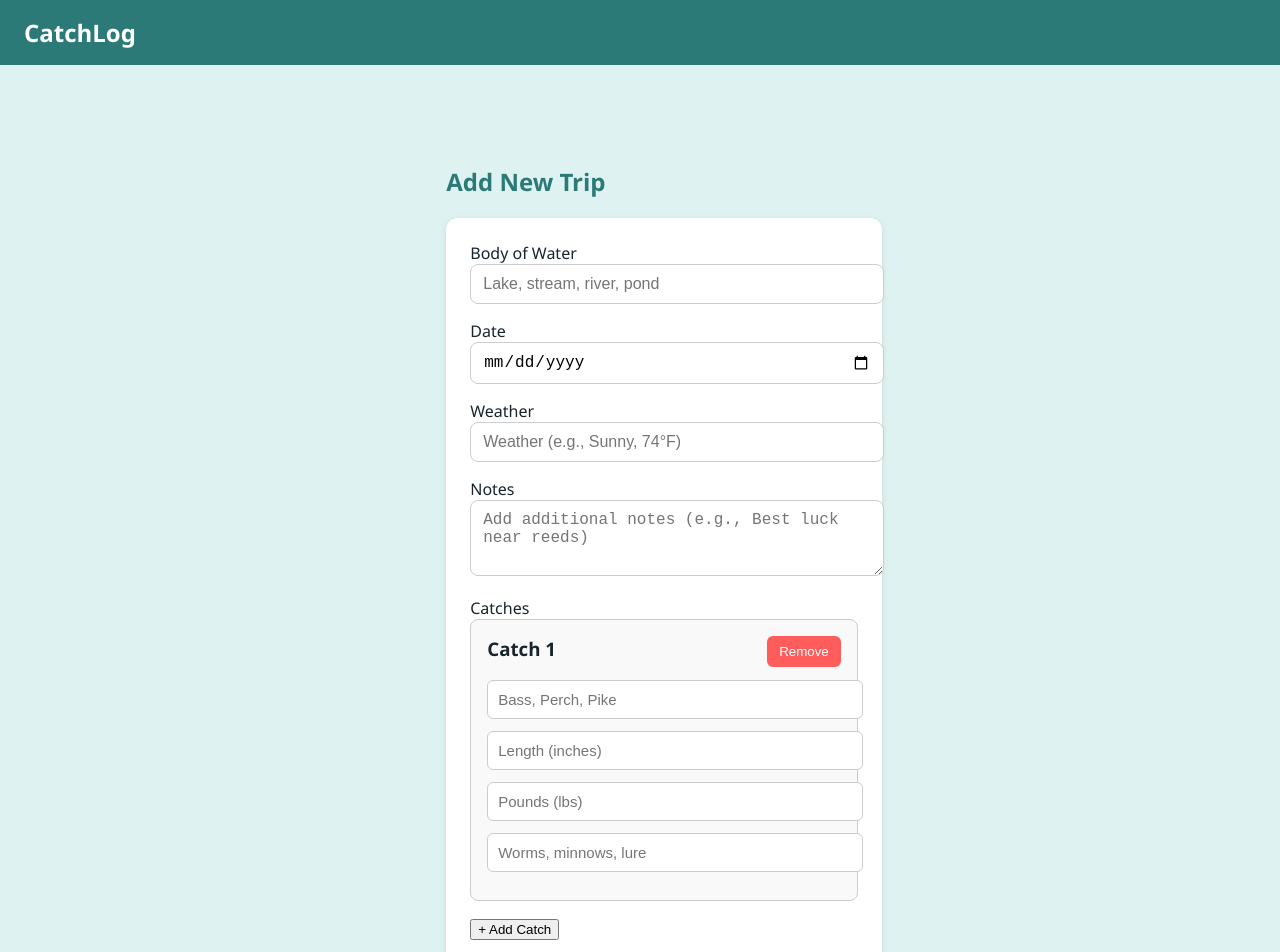
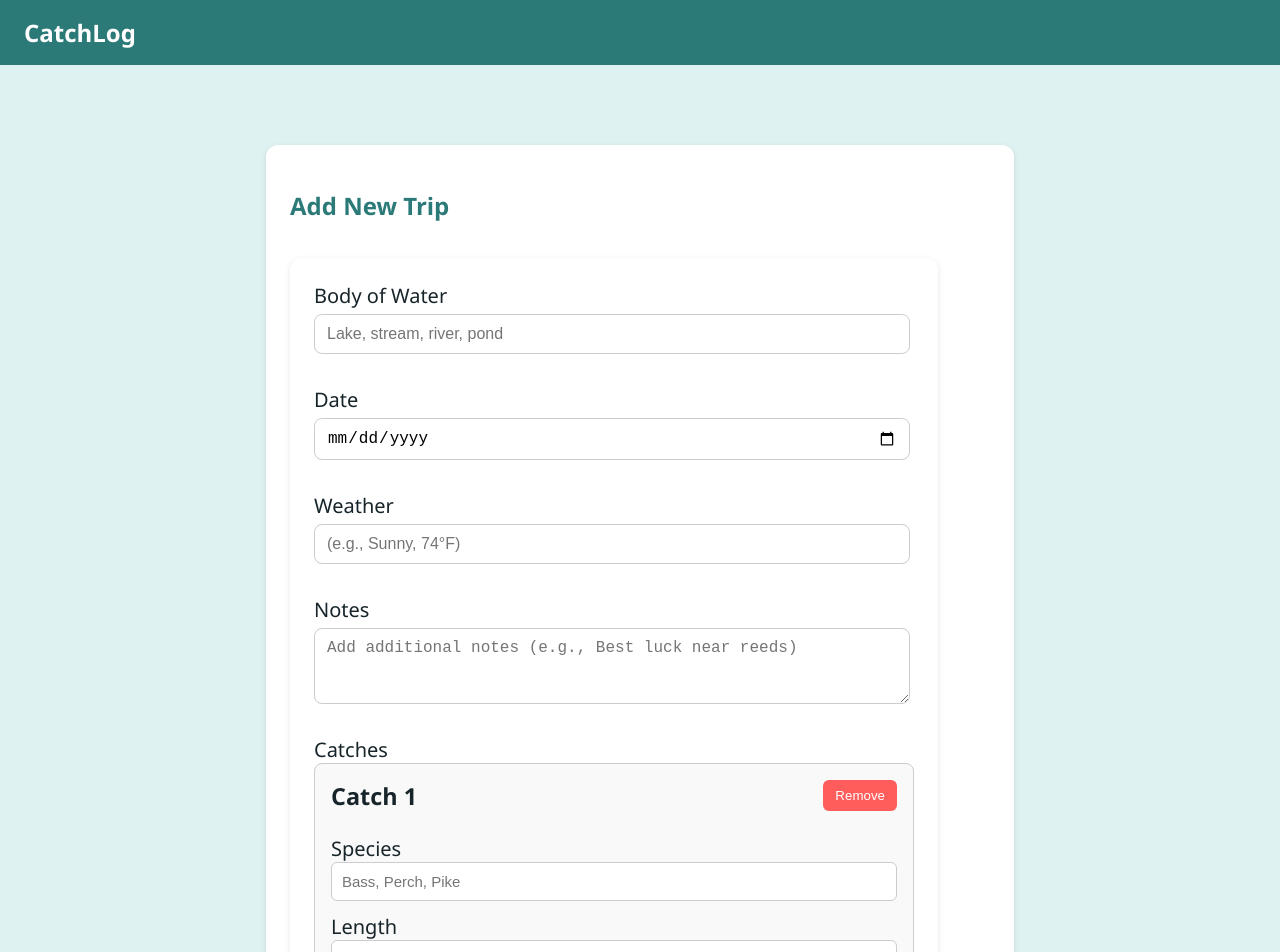
Before and after one commit to Whytebread/ITWEB400, a React (Create React App) app in the folder catchlog/: page /add in a window 1280 px wide. Shown: the top 952 px of the page. Built offline with nearby package versions, Linux system fonts and the light colour scheme.

Commit message:
a few color changes and changes to spacing

```diff
--- a/catchlog/src/Components/CatchEntry.jsx
+++ b/catchlog/src/Components/CatchEntry.jsx
@@ -25,8 +25,8 @@ function CatchEntry({ index, catchData, onChange, onRemove }) { //props passed i
         }}>
             <h3 style={{ marginTop: 0 }}>Catch {index + 1}</h3>
 
+            <label>Species</label>
             <input
-                label="Species"
                 type="text"
                 name="species"
                 placeholder="Bass, Perch, Pike"
@@ -35,8 +35,8 @@ function CatchEntry({ index, catchData, onChange, onRemove }) { //props passed i
                 style={inputStyle}
             />
 
+            <label>Length</label>
             <input
-                label="Length"
                 type="number"
                 name="length"
                 placeholder="Length (inches)"
@@ -45,8 +45,8 @@ function CatchEntry({ index, catchData, onChange, onRemove }) { //props passed i
                 style={inputStyle}
             />
 
+            <label>Weight</label>
             <input
-                label="Weight"
                 type="number"
                 name="weight"
                 placeholder="Pounds (lbs)"
@@ -55,8 +55,8 @@ function CatchEntry({ index, catchData, onChange, onRemove }) { //props passed i
                 style={inputStyle}
             />
 
+            <label>Bait</label>
             <input
-                label="Bait"
                 type="text"
                 name="bait"
                 placeholder="Worms, minnows, lure"
@@ -84,7 +84,8 @@ const inputStyle = {
     marginBottom: "12px",
     borderRadius: "6px",
     border: "1px solid #ccc",
-    fontSize: "15px"
+    fontSize: "15px",
+    boxSizing: "border-box"
 };
 
 const removeButtonStyle = {
--- a/catchlog/src/Components/TripForm.jsx
+++ b/catchlog/src/Components/TripForm.jsx
@@ -58,7 +58,18 @@ function TripForm({ onSubmit, initialData = null }) {
             alignItems: "center",
             padding: "40px 20px"
         }}>
-            <div className="form-container">
+            <div className="form-container" style={{
+                backgroundColor: '#FFFFFF',
+                padding: '24px',
+                borderRadius: '12px',
+                boxShadow: '0 2px 6px rgba(0, 0, 0, 0.1)',
+                maxWidth: '700px',
+                width: '100%',
+                margin: '0 auto',
+                display: 'flex',
+                flexDirection: 'column',
+                gap: '16px'
+            }}>
                 <h2 style={{ color: '#2B7A78' }}>{initialData ? 'Edit Trip' : 'Add New Trip'}</h2>
 
                 <form style={{
@@ -73,7 +84,7 @@ function TripForm({ onSubmit, initialData = null }) {
                     gap: '16px'
                 }} onSubmit={handleSubmit}>
 
-                    <div className="form-group">
+                    <div className="form-group" style={formGroupStyle}>
                         <label>Body of Water</label>
                         <input
                             name="bodyOfWater"
@@ -86,7 +97,7 @@ function TripForm({ onSubmit, initialData = null }) {
                         />
                     </div>
 
-                    <div className="form-group">
+                    <div className="form-group" style={formGroupStyle}>
                         <label>Date</label>
                         <input
                             name="catchDate"
@@ -98,19 +109,19 @@ function TripForm({ onSubmit, initialData = null }) {
                         />
                     </div>
 
-                    <div className="form-group">
+                    <div className="form-group" style={formGroupStyle}>
                         <label>Weather</label>
                         <input
                             name="weather"
                             type="text"
-                            placeholder="Weather (e.g., Sunny, 74°F)"
+                            placeholder="(e.g., Sunny, 74°F)"
                             value={formData.weather}
                             onChange={handleInputChange}
                             style={inputStyle}
                         />
                     </div>
 
-                    <div className="form-group">
+                    <div className="form-group" style={formGroupStyle}>
                         <label>Notes</label>
                         <textarea
                             name="notes"
@@ -122,7 +133,7 @@ function TripForm({ onSubmit, initialData = null }) {
                         />
                     </div>
 
-                    <div className="form-group">
+                    <div className="form-group" style={formGroupStyle}>
                         <label>Catches</label>
                         {formData.catches.map((catchData, index) => (
                             <div key={index}>
@@ -134,7 +145,7 @@ function TripForm({ onSubmit, initialData = null }) {
                                 />
                             </div>
                         ))}
-                        <button type="button" className="btn-add-catch" onClick={addCatch}>
+                        <button type="button" className="btn-add-catch" style={addCatchButtonStyle} onClick={addCatch}>
                             + Add Catch
                         </button>
                     </div>
@@ -160,7 +171,9 @@ const inputStyle = {
     fontSize: '16px',
     border: '1px solid #ccc',
     borderRadius: '8px',
-    width: '100%'
+    width: '95%',
+    boxsizing: 'border-box',
+    marginTop: '5px'
 };
 
 
@@ -175,7 +188,7 @@ const buttonPrimary = {
 };
 
 const buttonSecondary = {
-    backgroundColor: '#2B7A78',
+    backgroundColor: '#FF5C5C',
     color: '#FFFFFF',
     padding: '10px',
     fontSize: '15px',
@@ -184,5 +197,22 @@ const buttonSecondary = {
     cursor: 'pointer'
 };
 
+const addCatchButtonStyle = {
+  backgroundColor: '#2B7A78',
+  color: '#fff',
+  border: 'none',
+  padding: '20px 16px',
+  borderRadius: '8px',
+  fontSize: '20px',
+  cursor: 'pointer',
+  marginTop: '10px'
+};
+
+const formGroupStyle = {
+  marginBottom: '16px',
+  display: 'flex',
+  flexDirection: 'column',
+  fontSize: "20px"
+};
 
 export default TripForm;
```
